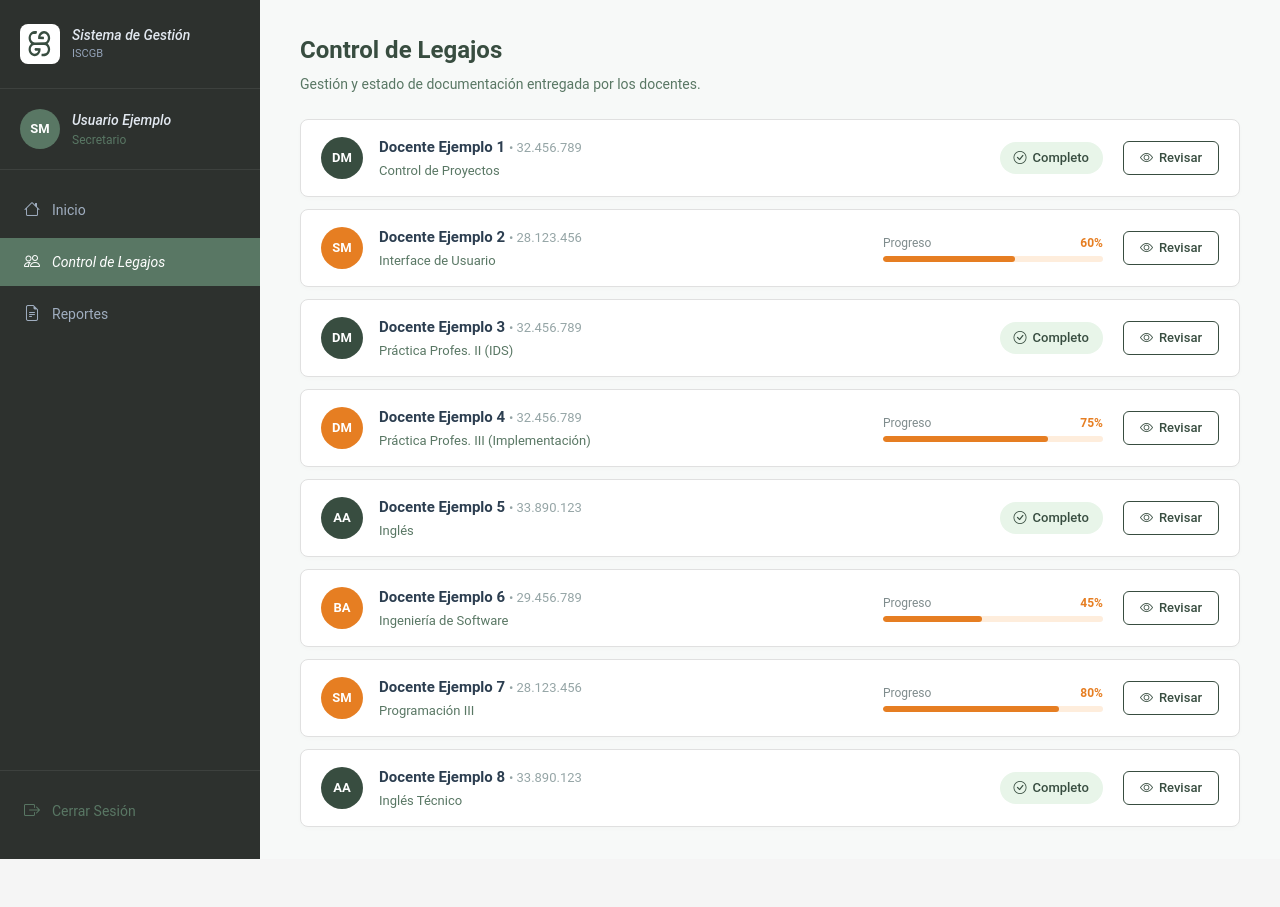
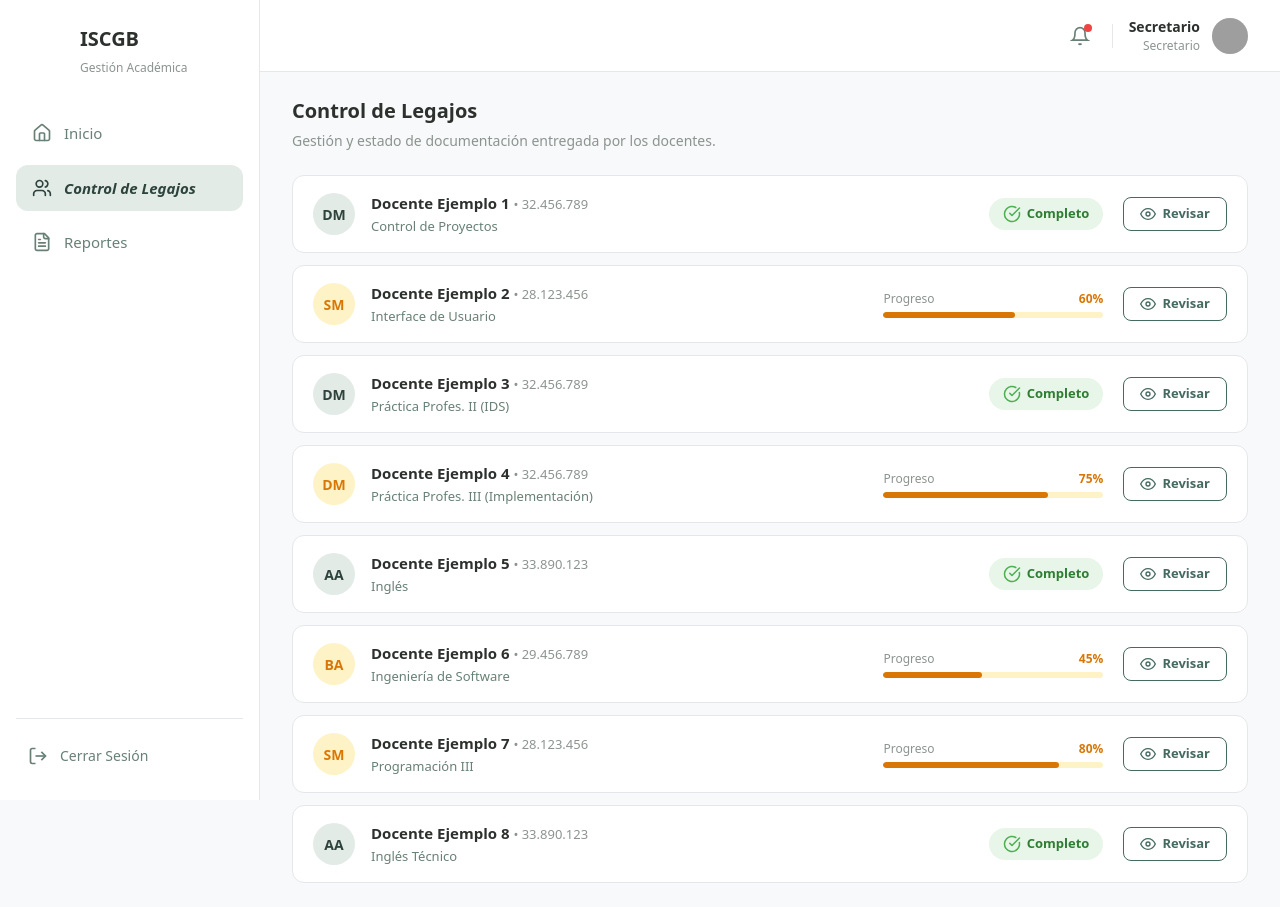
Before and after one commit to AnahidBG/ISCGB_Frontend, an Angular app: page /control-legajos in a window 1280 px wide. Before the commit the page ends 859 px from the top, so only its background shows below. Built offline with nearby package versions, Linux system fonts and the light colour scheme; grey boxes are pictures that could not be loaded; a web font is replaced by a local one.

Commit message:
refactor(control-legajos): unificar SidebarComponent y actualizar badge completo

```diff
--- a/src/app/pages/control-legajos/control-legajos.html
+++ b/src/app/pages/control-legajos/control-legajos.html
@@ -1,64 +1,38 @@
 <div class="layout-wrapper">
 
-  <!-- Sidebar Lateral -->
-  <aside class="sidebar">
-
-    <!-- Header / Logo -->
-    <div class="sidebar-brand">
-        <div class="iscgb-logo">
-            <svg width="24" height="24" viewBox="0 0 36 41" fill="none" xmlns="http://www.w3.org/2000/svg">
-                <path
-                    d="M32.2891 34.9819C28.4721 41.4164 20.4544 40.1714 20.444 39.2593L20.4233 36.4365C20.4129 34.7847 29.333 38.1005 30.3495 30.0512C30.8888 25.7862 28.4825 21.9403 24.3647 21.9403H9.17986C6.04747 21.9403 3.57889 25.2192 3.45442 28.4488C3.31958 32.1098 5.6637 35.7092 9.128 35.7831C11.97 35.8448 14.5734 34.0204 15.2061 30.9757L10.7253 30.9511C10.2793 30.9511 9.41843 29.7924 9.34582 29.3363C9.23173 28.646 10.186 26.8217 10.7772 26.834L18.7638 27.0682C19.6973 32.5905 17.0005 36.572 13.754 38.5813C10.0511 40.8617 5.76742 39.9249 2.75949 36.4118C-1.3479 31.6167 -0.767054 24.2084 4.02489 19.9804C0.249419 16.4426 -0.798171 11.5982 0.581328 7.33322C2.1579 2.45186 6.06821 -0.284655 10.7046 0.0235112L12.6545 0.159104C13.2976 0.196084 13.1628 3.66952 12.6545 4.13793C10.8602 5.81436 3.77596 2.63676 3.45442 10.4642C3.28847 14.532 5.97486 18.119 9.90592 18.0697L25.2049 17.8602C28.5966 17.8109 30.6503 14.0266 30.4013 10.3656C30.2043 7.48114 28.2336 4.37482 24.8419 3.91873C22.5911 3.62289 19.6558 5.85402 18.5771 8.67682L23.6491 9.12058C24.4892 9.19454 24.4581 12.8802 23.6491 12.9172L15.1335 12.8063C14.2622 5.45957 18.8986 0.405637 24.0743 0.109798C29.25 -0.186042 34.2702 4.71997 33.9901 11.6352C33.8657 14.7539 31.9053 17.9095 30.0072 20.079C33.9279 23.3825 35.4837 29.6075 32.2994 34.9819H32.2891Z"
-                    fill="#384D40" />
-            </svg>
-        </div>
-      <div class="brand-info">
-        <span class="brand-title">Sistema de Gestión</span>
-        <span class="brand-sub">ISCGB</span>
-      </div>
-    </div>
-
-    <!-- Usuario Activo -->
-    <div class="sidebar-user">
-      <div class="user-avatar">SM</div>
-      <div class="user-info">
-        <span class="user-name">Usuario Ejemplo</span>
-        <span class="user-role">Secretario</span>
-      </div>
-    </div>
-
-    <!-- Menú de Navegación -->
-    <nav class="sidebar-nav">
-      <a class="nav-item">
-        <i class="bi bi-house"></i>
-        <span>Inicio</span>
-      </a>
-      <a class="nav-item active">
-        <i class="bi bi-people"></i>
-        <span>Control de Legajos</span>
-      </a>
-      <a class="nav-item">
-        <i class="bi bi-file-earmark-text"></i>
-        <span>Reportes</span>
-      </a>
-    </nav>
-
-    <!-- Footer / Logout -->
-    <div class="sidebar-footer">
-      <a class="nav-item logout">
-        <i class="bi bi-box-arrow-right"></i>
-        <span>Cerrar Sesión</span>
-      </a>
-    </div>
-
-  </aside>
+  <!-- Sidebar Lateral Unificado -->
+  <app-sidebar [menuItems]="menuItems"></app-sidebar>
 
   <!-- Contenido Principal -->
   <main class="main-content">
-    <header class="section-header">
+
+    <!-- Header Superior -->
+    <header class="top-bar">
+      <div class="user-notifications">
+        <button class="btn-bell" title="Notificaciones">
+          <svg width="20" height="20" viewBox="0 0 24 24" fill="none" stroke="currentColor" stroke-width="2">
+            <path d="M18 8A6 6 0 0 0 6 8c0 7-3 9-3 9h18s-3-2-3-9"></path>
+            <path d="M13.73 21a2 2 0 0 1-3.46 0"></path>
+          </svg>
+          <span class="badge-dot"></span>
+        </button>
+        <div class="divider"></div>
+        <div class="user-profile">
+          <div class="user-info">
+            <span class="user-name">Secretario</span>
+            <span class="user-role">Secretario</span>
+          </div>
+          <img class="user-avatar" src="https://api.dicebear.com/7.x/avataaars/svg?seed=Secretario"
+            alt="Avatar Secretario">
+        </div>
+      </div>
+    </header>
+
+    <div class="content-body">
+      <section class="section-header">
         <h2>Control de Legajos</h2>
         <p class="subtitle">Gestión y estado de documentación entregada por los docentes.</p>
-    </header>
+      </section>
 
       <div class="legajos-list">
         <div class="legajo-card" *ngFor="let docente of docentes">
@@ -75,7 +49,21 @@
           <div class="progreso-section">
             <ng-container *ngIf="docente.estado === 'Completo'; else progresoIncompleto">
               <span class="badge-completo">
-              <i class="bi bi-check-circle"></i> Completo
+                <svg width="18" height="18" viewBox="0 0 18 18" fill="none" xmlns="http://www.w3.org/2000/svg">
+                  <g clip-path="url(#clip0_16_4729)">
+                    <path
+                      d="M16.3509 7.50011C16.6935 9.18109 16.4494 10.9287 15.6593 12.4515C14.8693 13.9742 13.5811 15.1802 12.0096 15.8681C10.438 16.5561 8.67817 16.6845 7.02342 16.2319C5.36868 15.7793 3.91909 14.7732 2.9164 13.3812C1.91372 11.9892 1.41854 10.2955 1.51344 8.58265C1.60835 6.86977 2.28761 5.24118 3.43793 3.96849C4.58826 2.6958 6.14013 1.85594 7.83475 1.58895C9.52936 1.32197 11.2643 1.64401 12.7502 2.50136"
+                      stroke="#4CAF50" stroke-width="1.5" stroke-linecap="round" stroke-linejoin="round" />
+                    <path d="M6.75 8.25L9 10.5L16.5 3" stroke="#4CAF50" stroke-width="1.5" stroke-linecap="round"
+                      stroke-linejoin="round" />
+                  </g>
+                  <defs>
+                    <clipPath id="clip0_16_4729">
+                      <rect width="18" height="18" fill="white" />
+                    </clipPath>
+                  </defs>
+                </svg>
+                Completo
               </span>
             </ng-container>
 
@@ -94,12 +82,17 @@
 
           <div class="accion-section">
             <button class="btn-revisar" (click)="revisarLegajo(docente.idDocente)">
-            <i class="bi bi-eye"></i> Revisar
+              <svg width="16" height="16" viewBox="0 0 24 24" fill="none" stroke="currentColor" stroke-width="2">
+                <path d="M1 12s4-8 11-8 11 8 11 8-4 8-11 8-11-8-11-8z"></path>
+                <circle cx="12" cy="12" r="3"></circle>
+              </svg>
+              Revisar
             </button>
           </div>
 
         </div>
       </div>
+    </div>
   </main>
 
 </div>
--- a/src/app/pages/control-legajos/control-legajos.scss
+++ b/src/app/pages/control-legajos/control-legajos.scss
@@ -2,8 +2,8 @@
   display: block;
   width: 100%;
   min-height: 100vh;
-  background-color: var(--bg-color, #F7F9F8);
-  font-family: 'Roboto', sans-serif;
+  background-color: #F8F9FA;
+  font-family: system-ui, -apple-system, BlinkMacSystemFont, 'Segoe UI', Roboto, sans-serif;
 }
 
 .layout-wrapper {
@@ -11,156 +11,103 @@
   min-height: 100vh;
 }
 
-/* --- SIDEBAR LATERAL --- */
-.sidebar {
-  width: 260px;
-  background-color: #2D312E;
-  color: #FFFFFF;
+/* --- CONTENIDO PRINCIPAL --- */
+.main-content {
+  flex: 1;
   display: flex;
   flex-direction: column;
-  flex-shrink: 0;
+  background-color: #F8F9FA;
 
-  .sidebar-brand {
-    padding: 24px 20px;
+  .top-bar {
+    display: flex;
+    justify-content: flex-end;
+    align-items: center;
+    padding: 16px 32px;
+    background-color: #FFFFFF;
+    border-bottom: 1px solid #E5E7EB;
+
+    .user-notifications {
+      display: flex;
+      align-items: center;
+      gap: 16px;
+
+      .btn-bell {
+        position: relative;
+        background: transparent;
+        border: none;
+        cursor: pointer;
+        color: #688075;
+        display: flex;
+        align-items: center;
+        justify-content: center;
+        padding: 6px;
+
+        .badge-dot {
+          position: absolute;
+          top: 4px;
+          right: 4px;
+          width: 8px;
+          height: 8px;
+          background-color: #EF4444;
+          border-radius: 50%;
+        }
+      }
+
+      .divider {
+        width: 1px;
+        height: 24px;
+        background-color: #E5E7EB;
+      }
+
+      .user-profile {
         display: flex;
         align-items: center;
         gap: 12px;
-    border-bottom: 1px solid rgba(255, 255, 255, 0.08);
 
-    .iscgb-logo {
-      width: 40px;
-      height: 40px;
-      background-color: #FFFFFF;
-      border-radius: 8px;
+        .user-info {
           display: flex;
-      align-items: center;
-      justify-content: center;
-      flex-shrink: 0;
+          flex-direction: column;
+          text-align: right;
 
-      svg{
-        width: 26px;
-        height: 26px;
+          .user-name {
+            font-weight: 700;
+            font-size: 14px;
+            color: #2D312E;
+          }
+
+          .user-role {
+            font-size: 12px;
+            color: #8C948F;
           }
         }
 
-    .brand-info {
-      display: flex;
-      flex-direction: column;
-
-      .brand-title {
-        font-size: 14px;
-        font-weight: 500;
-        color: #E2E8F0;
-        font-style: italic;
+        .user-avatar {
+          width: 36px;
+          height: 36px;
+          border-radius: 50%;
+          background-color: #EAECEB;
+          object-fit: cover;
         }
-
-      .brand-sub {
-        font-size: 11px;
-        color: #94A3B8;
       }
     }
   }
 
-  .sidebar-user {
-    padding: 20px;
-    display: flex;
-    align-items: center;
-    gap: 12px;
-    border-bottom: 1px solid rgba(255, 255, 255, 0.08);
-
-    .user-avatar {
-      width: 40px;
-      height: 40px;
-      border-radius: 50%;
-      background-color: var(--accent-color, #597764);
-      color: #FFFFFF;
-      display: flex;
-      align-items: center;
-      justify-content: center;
-      font-weight: 600;
-      font-size: 13px;
+  .content-body {
+    padding: 24px 32px;
   }
-
-    .user-info {
-      display: flex;
-      flex-direction: column;
-
-      .user-name {
-        font-size: 14px;
-        font-weight: 500;
-        color: #E2E8F0;
-        font-style: italic;
-      }
-
-      .user-role {
-        font-size: 12px;
-        color: var(--accent-color, #597764);
-      }
-    }
-  }
-
-  .sidebar-nav {
-    padding: 16px 0;
-    flex: 1;
-    display: flex;
-    flex-direction: column;
-    gap: 4px;
-  }
-
-  .nav-item {
-    display: flex;
-    align-items: center;
-    gap: 12px;
-    padding: 12px 24px;
-    color: #A0AEC0;
-    text-decoration: none;
-    font-size: 14px;
-    cursor: pointer;
-
-    i {
-      font-size: 16px;
-    }
-
-    &.active {
-      background-color: var(--accent-color, #597764);
-      color: #FFFFFF;
-      font-style: italic;
-    }
-
-    &:hover:not(.active) {
-      background-color: rgba(255, 255, 255, 0.05);
-      color: #FFFFFF;
-    }
-  }
-
-  .sidebar-footer {
-    padding: 16px 0 24px 0;
-    border-top: 1px solid rgba(255, 255, 255, 0.08);
-
-    .logout {
-      color: var(--accent-color, #597764);
-    }
-  }
-}
-
-/* --- CONTENIDO PRINCIPAL --- */
-.main-content {
-  flex: 1;
-  padding: 32px 40px;
-  background-color: var(--bg-color, #F7F9F8);
 
   .section-header {
     margin-bottom: 24px;
 
     h2 {
-      font-size: 24px;
+      font-size: 20px;
       font-weight: 700;
-      color: var(--primary-color, #384D40);
-      margin: 0 0 6px 0;
+      color: #2D312E;
+      margin: 0 0 4px 0;
     }
 
     .subtitle {
-      color: var(--accent-color, #597764);
+      color: #8C948F;
       font-size: 14px;
       margin: 0;
     }
@@ -176,10 +123,14 @@
     display: flex;
     align-items: center;
     background-color: #FFFFFF;
-    border: 1px solid #E0E0E0;
-    border-radius: 8px;
+    border: 1px solid #E5E7EB;
+    border-radius: 12px;
     padding: 16px 20px;
-    box-shadow: 0 2px 4px rgba(0, 0, 0, 0.02);
+    transition: all 0.2s ease;
+
+    &:hover {
+      border-color: #456A60;
+    }
 
     .avatar-circle {
       width: 42px;
@@ -188,17 +139,18 @@
       display: flex;
       align-items: center;
       justify-content: center;
-      font-weight: 600;
-      font-size: 13px;
+      font-weight: 700;
+      font-size: 14px;
+      flex-shrink: 0;
 
       &.avatar-completo {
-        background-color: var(--primary-color, #384D40);
-        color: #FFFFFF;
+        background-color: #E2EBE6;
+        color: #2D433C;
       }
 
       &.avatar-proceso {
-        background-color: #E67E22;
-        color: #FFFFFF;
+        background-color: #FEF3C7;
+        color: #D97706;
       }
     }
 
@@ -208,20 +160,20 @@
 
       .nombre {
         font-size: 15px;
-        font-weight: 600;
-        color: #2C3E50;
+        font-weight: 700;
+        color: #2D312E;
         margin: 0;
 
         .dni {
           font-weight: 400;
-          color: #95A5A6;
+          color: #8C948F;
           font-size: 13px;
         }
       }
 
       .materia {
         font-size: 13px;
-        color: var(--accent-color, #597764);
+        color: #688075;
         margin: 2px 0 0 0;
       }
     }
@@ -235,11 +187,11 @@
 
       .badge-completo {
         background-color: #E8F5E9;
-        color: var(--primary-color, #384D40);
+          color: #2E7D32;
           padding: 6px 14px;
           border-radius: 16px;
           font-size: 13px;
-        font-weight: 500;
+          font-weight: 600;
           display: flex;
           align-items: center;
           gap: 6px;
@@ -256,26 +208,26 @@
 
           .progreso-label {
             font-size: 12px;
-            color: #7F8C8D;
+            color: #8C948F;
           }
 
           .porcentaje-label {
             font-size: 12px;
             font-weight: 700;
-            color: #E67E22;
+            color: #D97706;
           }
         }
 
         .progress-bar {
           width: 100%;
           height: 6px;
-          background-color: #FEEDDC;
+          background-color: #FEF3C7;
           border-radius: 3px;
           overflow: hidden;
 
           .progress-fill {
             height: 100%;
-            background-color: #E67E22;
+            background-color: #D97706;
             border-radius: 3px;
           }
         }
@@ -285,12 +237,12 @@
     .accion-section {
       .btn-revisar {
         background-color: #FFFFFF;
-        border: 1px solid var(--primary-color, #384D40);
-        color: var(--primary-color, #384D40);
+        border: 1px solid #456A60;
+        color: #456A60;
         padding: 6px 16px;
-        border-radius: 6px;
+        border-radius: 8px;
         font-size: 13px;
-        font-weight: 500;
+        font-weight: 600;
         cursor: pointer;
         display: flex;
         align-items: center;
@@ -298,7 +250,7 @@
         transition: all 0.2s ease;
 
         &:hover {
-          background-color: var(--primary-color, #384D40);
+          background-color: #456A60;
           color: #FFFFFF;
         }
       }
--- a/src/app/pages/control-legajos/control-legajos.ts
+++ b/src/app/pages/control-legajos/control-legajos.ts
@@ -1,6 +1,7 @@
 import { Component } from '@angular/core';
 import { CommonModule } from '@angular/common';
 import { Router } from '@angular/router';
+import { SidebarComponent, MenuItem } from '../../shared/components/sidebar/sidebar';
 
 interface DocenteLegajo {
   idDocente: number;
@@ -15,11 +16,17 @@ interface DocenteLegajo {
 @Component({
   selector: 'app-control-legajos',
   standalone: true,
-  imports: [CommonModule],
+  imports: [CommonModule, SidebarComponent],
   templateUrl: './control-legajos.html',
   styleUrls: ['./control-legajos.scss']
 })
 export class ControlLegajosComponent {
+
+  menuItems: MenuItem[] = [
+  { label: 'Inicio', routerLink: '/inicio', icon: 'inicio' },
+  { label: 'Control de Legajos', routerLink: '/control-legajos', icon: 'control-legajos' },
+  { label: 'Reportes', routerLink: '/reportes', icon: 'reportes' }
+];
 
   docentes: DocenteLegajo[] = [
     {
```
Lines whose indentation alone changed are shown as unchanged.
